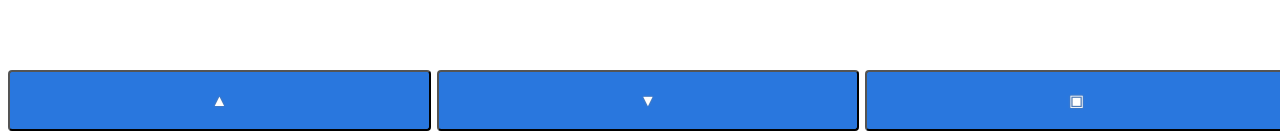
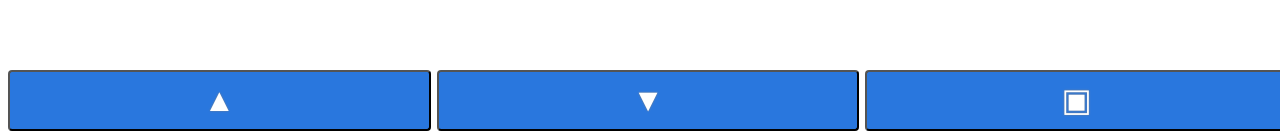
Before and after one commit to bowmans-dev/1, a plain HTML site: page index.html in a window 1280 px wide. Shown: the part 669-800 px from the top of the page. Drawn offline with Linux system fonts and the light colour scheme.

Commit message:
adjust button size for mobile

```diff
--- a/style.css
+++ b/style.css
@@ -16,6 +16,10 @@ html {
 
 body {
 	text-align: center;
+}
+
+button#up, button#down, button#stop, button#speak, button#cancel {
+	font-size: 2rem;
 }
 
 section {
@@ -180,7 +184,7 @@ button:disabled {
 		color: #fff;
 	}
 	button#up, button#down, button#stop {
-		font-size: 1rem;
+		font-size: 2rem;
 	}
 	button:hover {
 		background-color: var(--background-color);
```
